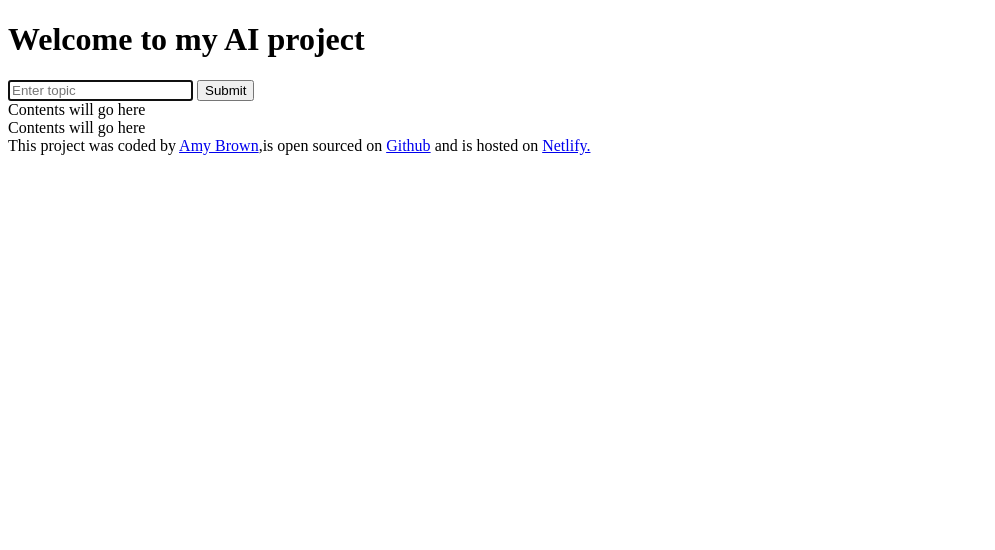
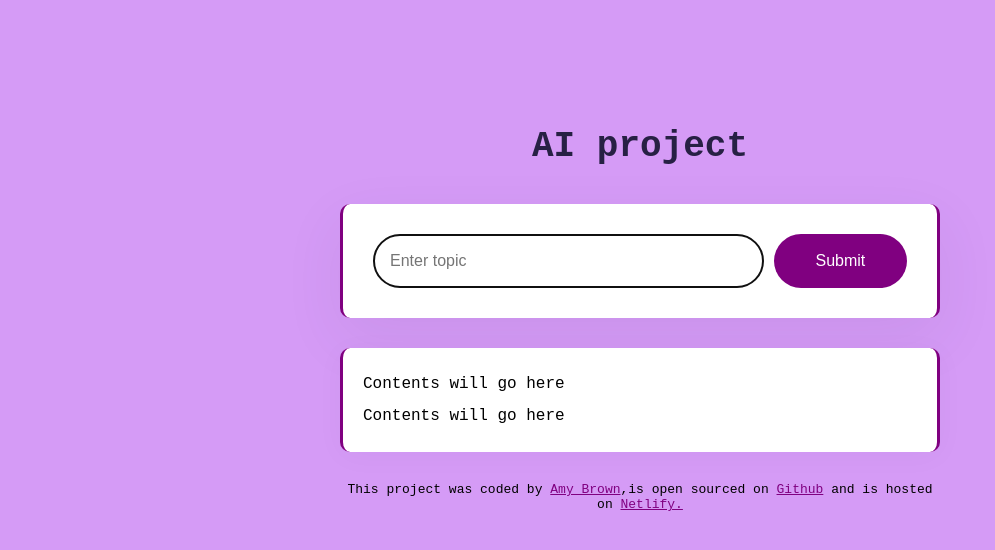
Before and after one commit to AimsLynne/AI-project, a plain HTML site: page index.html in a window 1280 px wide. Shown: the whole page, without its empty margins (0-995 px from the left). Drawn offline with Linux system fonts and the light colour scheme.

Commit message:
Added styling to project

```diff
--- a/index.html
+++ b/index.html
@@ -6,9 +6,9 @@
     <link rel="stylesheet" href="src/style.css" />
     <title>AI project</title>
   </head>
-  <body>
+ <div class="container">
       <header>
-      <h1>Welcome to my AI project</h1>
+        <h1>AI project</h1>
       </header>
 
       <main>
@@ -19,14 +19,14 @@
             autofocus
             required
             autocomplete="off"
+            class="instructions"
           />
-        <input type="submit" />
+          <input type="submit" class="submit-button" />
         </form>
-      <div>
+        <div class="story">
           Contents will go here
           <br />
           Contents will go here
-        <br />
         </div>
       </main>
 
@@ -42,6 +42,8 @@
         Netlify.</a
       >
     </footer>
+</div>
+
 
     <script src="src/index.js"></script>
   </body>
--- a/src/style.css
+++ b/src/style.css
@@ -0,0 +1,74 @@
+body {
+  background: #d59bf6;
+  font-family: "Courier New", Courier, monospace;
+}
+
+a {
+  color: purple;
+}
+
+.container {
+  margin: 120px auto;
+  max-width: 600px;
+}
+
+header {
+  margin-bottom: 30px;
+}
+
+h1 {
+  text-align: center;
+  font-weight: 800;
+  font-size: 36px;
+  line-height: 1.5;
+  color: #272044;
+}
+
+form {
+  padding: 30px;
+  background-color: white;
+  box-shadow: 0px 20px 60px rgba(65, 50, 100, 0.08);
+  border-radius: 10px;
+  border-right: 3px solid purple;
+  border-left: 3px solid purple;
+  display: flex;
+  margin-bottom: 30px;
+}
+
+.instructions {
+  padding: 16px;
+  border: 1px solid rgba(39, 33, 66, 0.5);
+  width: 80%;
+  font-size: 16px;
+  border-radius: 50px;
+  line-height: 20px;
+  color: #272044;
+}
+
+.submit-button {
+  margin-left: 10px;
+  background: purple;
+  color: white;
+  border: none;
+  width: 150px;
+  font-size: 16px;
+  border-radius: 50px;
+  padding: 14px 24px;
+}
+
+.story {
+  font-size: 16px;
+  background-color: #fff;
+  padding: 20px;
+  border-radius: 10px;
+  line-height: 2;
+  border-right: 3px solid purple;
+  border-left: 3px solid purple;
+  box-shadow: 0px 4px 30px 0px rgba(39, 33, 66, 0.03);
+}
+
+footer {
+  text-align: center;
+  font-size: 13px;
+  margin-top: 30px;
+}
```
Lines whose indentation alone changed are shown as unchanged.
